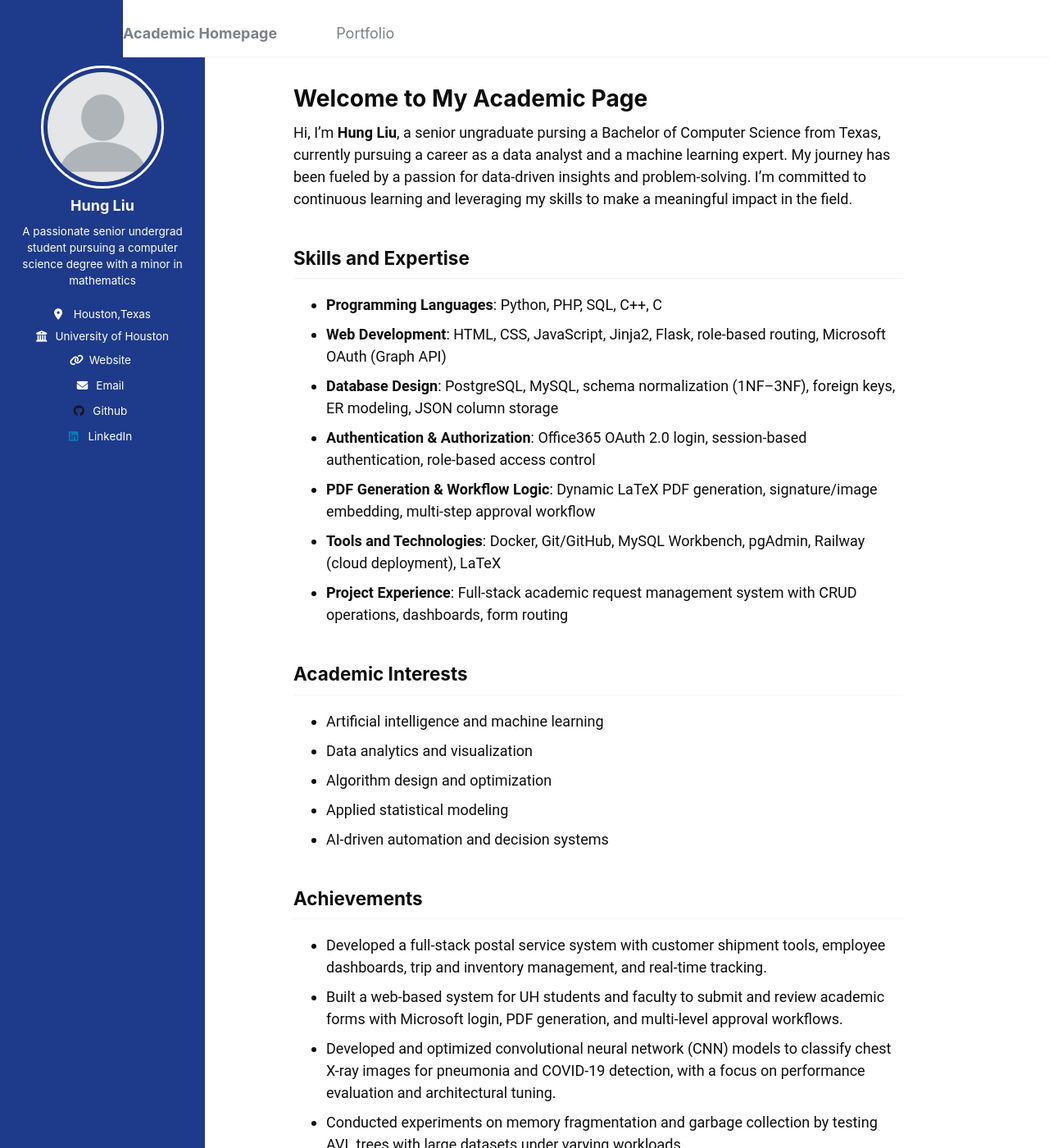
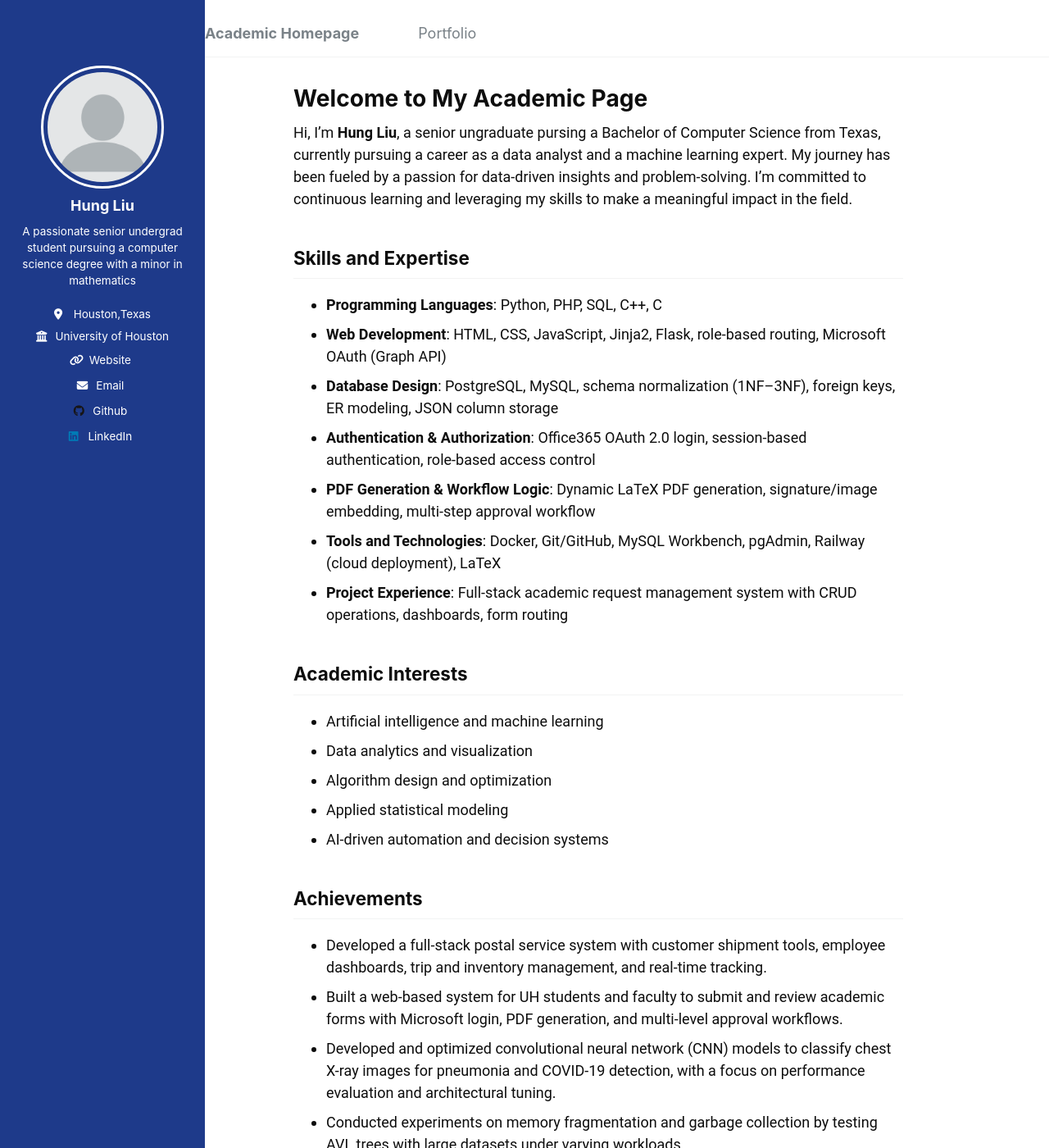
Before and after one commit to sunnySKL/sunnySKL.github.io, a Jekyll site: the page built from _pages/about.md, in a window 1280 px wide and 1400 px high. Shown: the whole window at 82% size. Built offline with Jekyll 4.4.1, drawn with Linux system fonts in a browser that asks for light colours.

Commit message:
Update custom.css

```diff
--- a/assets/css/custom.css
+++ b/assets/css/custom.css
@@ -134,12 +134,12 @@ body {
     }
 
     .navbar {
-        padding-left: 20px;
+        padding-left: 30px;
     }
 
     .masthead,
     #main {
-        margin-left: 150px;
+        margin-left: 250px;
     }
 
     .masthead__inner-wrap {
@@ -152,7 +152,7 @@ body {
     }
 
     #main {
-        margin-left: 150px;
+        margin-left: 250px;
         margin-right: 0;
         max-width: none !important;
         width: auto !important;
```
